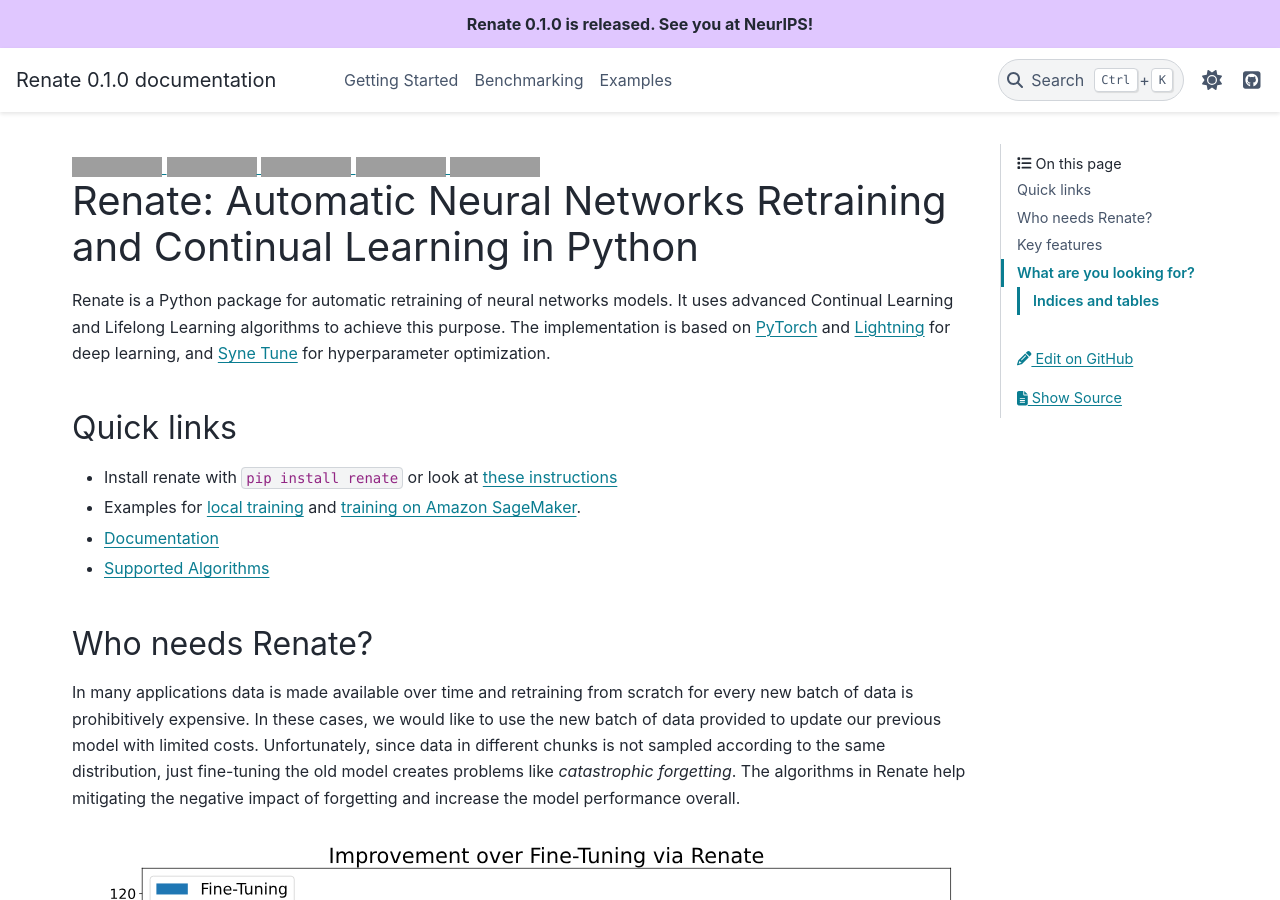
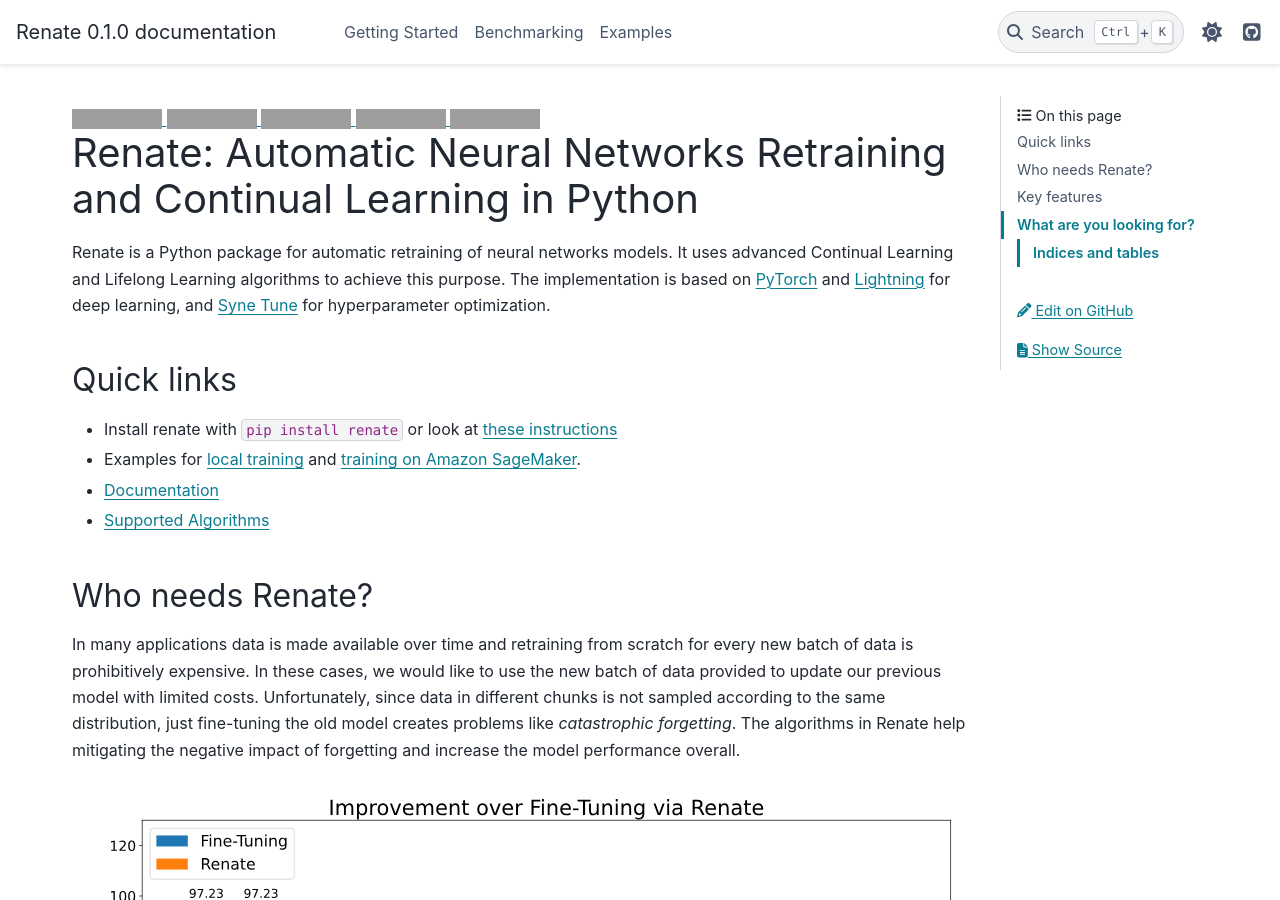
Before and after one commit to awslabs/Renate, a Sphinx documentation site: the page built from doc/index.rst, in a window 1280 px wide and 900 px high, cut to the strip 0-900 px from the top of the window. Built offline with Sphinx 7.4.7 and the PyData theme 0.15.4, drawn with Linux system fonts in a browser that asks for light colours; pages that are not in the unit, such as notebooks, are missing from menus; grey boxes are pictures that could not be loaded.

Commit message:
Remove NeurIPS banner from the documentation website (#69)

```diff
--- a/doc/conf.py
+++ b/doc/conf.py
@@ -99,7 +99,6 @@
         }
     ],
     "use_edit_page_button": True,
-    "announcement": "<p>Renate 0.1.0 is released. See you at NeurIPS!</p>",
     "collapse_navigation": True,
 }
 html_context = {
```
